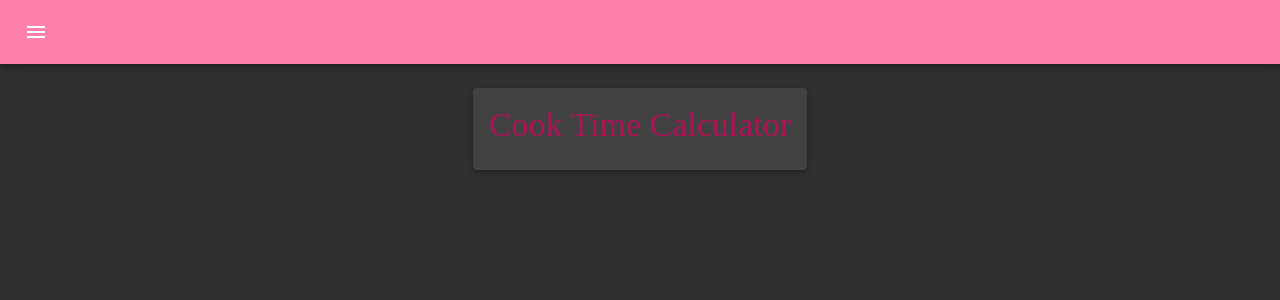
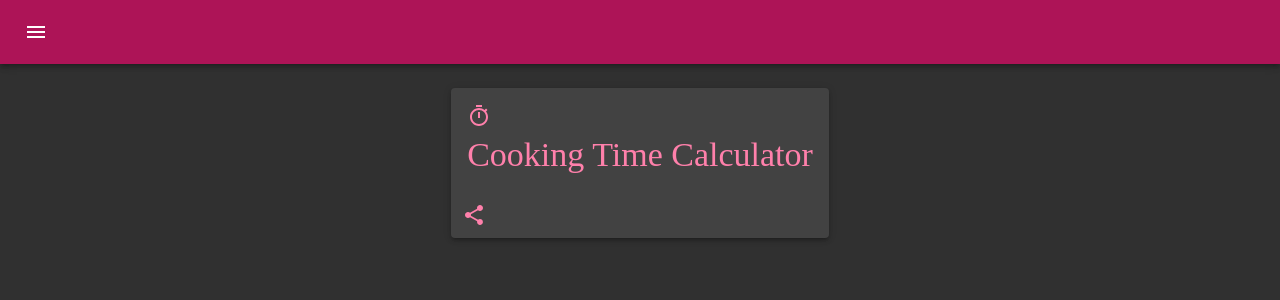
Before and after one commit to Cyntheon/BDONinja, a Next.js app: page / in a window 1280 px wide. Shown: the top 300 px of the page. Built offline with nearby package versions, Linux system fonts and the light colour scheme; a web font is replaced by a local one.

Commit message:
Fix all website colors

```diff
--- a/src/app/drawer/DrawerList.tsx
+++ b/src/app/drawer/DrawerList.tsx
@@ -35,7 +35,7 @@ const DrawerList = () => {
   };
 
   const getColor = (path: string) => {
-    return isActive(path) ? "secondary" : "inherit";
+    return isActive(path) ? "primary" : "inherit";
   };
 
   return (
--- a/src/app/topbar/Topbar.tsx
+++ b/src/app/topbar/Topbar.tsx
@@ -8,7 +8,7 @@ interface Props {
 
 const Topbar = ({toggleDrawerOpen}: Props) => {
   return (
-    <AppBar position="static">
+    <AppBar position="static" color="secondary">
       <Toolbar
         css={css`
           &.MuiToolbar-gutters {
--- a/src/pages/index.tsx
+++ b/src/pages/index.tsx
@@ -1,11 +1,14 @@
 import {
-  CardContent,
+  Button,
+  CardActionArea, CardActions,
+  CardContent, Icon, IconButton,
   Link as MuiLink,
   Paper,
   Typography
 } from "@material-ui/core";
 import Link from "next/link";
 import {NextSeo} from "next-seo";
+import {Share, Timer} from "@material-ui/icons";
 
 const Index = () => {
   return (
@@ -17,15 +20,25 @@ const Index = () => {
         }}
       />
       <Paper elevation={3}>
+        <CardActionArea>
           <CardContent>
+            <Icon>
+              <Timer color="primary" />
+            </Icon>
             <Link href="/cooking/time" passHref>
-            <MuiLink href="" color="secondary">
-              <Typography variant="h4">
-                Cook Time Calculator
+              <MuiLink href="" color="primary">
+                <Typography variant="h4" component="h2">
+                  Cooking Time Calculator
                 </Typography>
               </MuiLink>
             </Link>
           </CardContent>
+        </CardActionArea>
+        <CardActions>
+          <IconButton size="small" color="primary">
+            <Share />
+          </IconButton>
+        </CardActions>
       </Paper>
     </>
   );
```
Also changed, not shown: src/pages/cooking/time.tsx (+14 -6 lines). Lines whose indentation alone changed are shown as unchanged.
